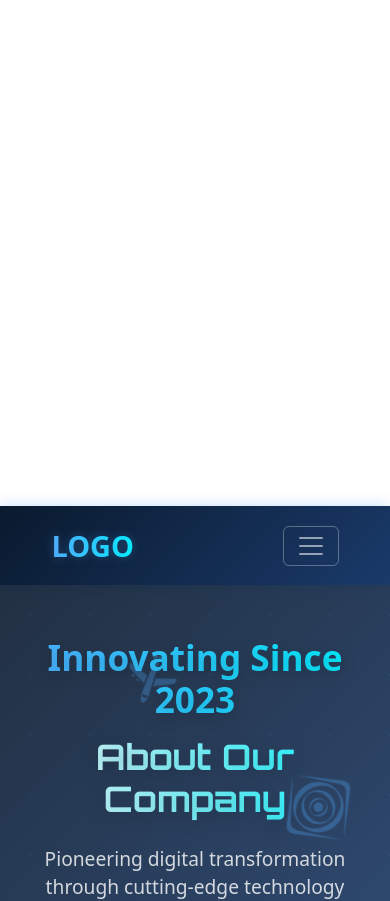
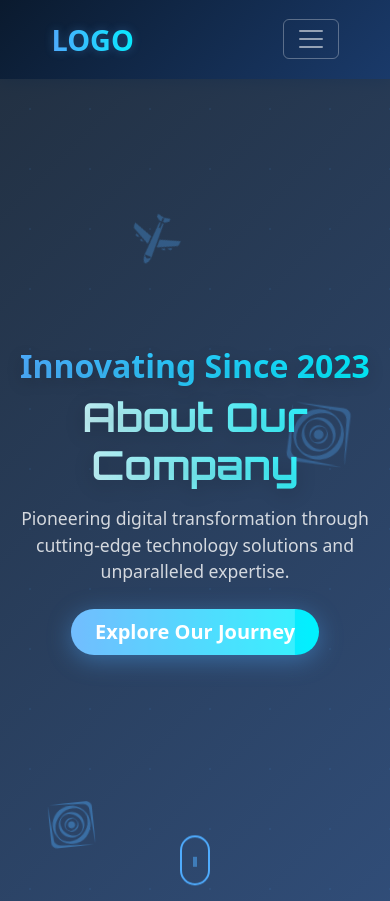
Before and after one commit to vishalkmar/code, a React (Create React App) app: page /about in a window 390 px wide. Shown: the top 901 px of the page. Built offline with nearby package versions, Linux system fonts and the light colour scheme.

Commit message:
final fix all component bs image bachi hia

```diff
--- a/src/AboutComponents/AboutBanner.js
+++ b/src/AboutComponents/AboutBanner.js
@@ -2,9 +2,10 @@ import React from 'react';
 import 'bootstrap/dist/css/bootstrap.min.css';
 import { GiSpinningBlades, GiCommercialAirplane, GiAbstract024 } from 'react-icons/gi';
 import { useNavigate } from 'react-router-dom';
+
 const AboutBanner = () => {
+  const navigate = useNavigate();
 
-     const navigate = useNavigate();
   // Flying objects data
   const flyingObjects = [
     { id: 1, icon: <GiCommercialAirplane />, size: '3rem', top: '20%', left: '5%', animation: 'flyRight 15s linear infinite' },
@@ -15,8 +16,8 @@ const AboutBanner = () => {
 
   return (
     <section className="position-relative overflow-hidden" style={{
-      height: '80vh',
-      minHeight: '600px',
+      minHeight: '100vh',
+      padding: '4rem 0',
       background: 'linear-gradient(135deg, rgba(10, 26, 46, 0.9) 0%, rgba(26, 58, 106, 0.9) 100%)',
       display: 'flex',
       alignItems: 'center'
@@ -41,11 +42,11 @@ const AboutBanner = () => {
         opacity: 0.5
       }}></div>
 
-      <div className="container position-relative z-index-1 py-5">
+      <div className="container position-relative z-index-1 py-3 py-md-5">
         <div className="row">
           <div className="col-12 col-lg-8 mx-auto text-center">
             {/* Main Heading with Animation */}
-            <h1 className="display-3 fw-bold mb-4" style={{
+            <h1 className="display-3 fw-bold mb-3 mb-md-4" style={{
               background: 'linear-gradient(90deg, #4facfe 0%, #00f2fe 100%)',
               WebkitBackgroundClip: 'text',
               WebkitTextFillColor: 'transparent',
@@ -54,34 +55,33 @@ const AboutBanner = () => {
               lineHeight: '1.2'
             }}>
               <span className="d-block" style={{ animation: 'fadeInUp 1s ease' }}>Innovating Since 2023</span>
-              <span className="d-block mt-3" style={{
-                fontSize: '4.8rem',
-                 background: 'linear-gradient(90deg,rgb(242, 244, 247) 0%, #00f2fe 100%)',
-                // background: 'linear-gradient(90deg, #4facfe 0%, #00f2fe 100%)',
+              <span className="d-block mt-2 mt-md-3" style={{
+                fontSize: 'clamp(2.5rem, 8vw, 4.8rem)',
+                background: 'linear-gradient(90deg, rgb(242, 244, 247) 0%, #00f2fe 100%)',
                 WebkitBackgroundClip: 'text',
                 WebkitTextFillColor: 'transparent',
                 textShadow: '0 4px 20px rgba(0, 0, 0, 0.2)',
                 animation: 'fadeInUp 1s ease 0.3s forwards',
-                fontFamily:'orbitron'
+                fontFamily: 'orbitron'
               }}>
                 About Our Company
               </span>
             </h1>
 
             {/* Animated Subheading */}
-            <p className="lead mb-5 mx-auto" style={{
+            <p className="lead mb-4 mb-md-5 mx-auto" style={{
               color: 'rgba(255, 255, 255, 0.8)',
               maxWidth: '700px',
               animation: 'fadeInUp 1s ease 0.6s forwards',
               opacity: 0,
-              fontSize: '1.5rem'
+              fontSize: 'clamp(1.1rem, 3vw, 1.5rem)'
             }}>
               Pioneering digital transformation through cutting-edge technology solutions and unparalleled expertise.
             </p>
 
             {/* Animated Button */}
             <div style={{ animation: 'fadeInUp 1s ease 0.9s forwards', opacity: 0 }}>
-              <button  className="btn btn-lg px-5 py-3" style={{
+              <button className="btn btn-lg px-4 px-md-5 py-2 py-md-3" style={{
                 background: 'linear-gradient(90deg, #4facfe 0%, #00f2fe 100%)',
                 border: 'none',
                 borderRadius: '50px',
@@ -90,15 +90,15 @@ const AboutBanner = () => {
                 boxShadow: '0 5px 25px rgba(79, 172, 254, 0.4)',
                 position: 'relative',
                 overflow: 'hidden'
-              }} onClick={()=>{
-                 navigate('/');
+              }} onClick={() => {
+                navigate('/');
               }}>
                 <span className="position-relative z-index-1">Explore Our Journey</span>
                 <span className="position-absolute top-0 left-0 w-100 h-100" style={{
                   background: 'rgba(255, 255, 255, 0.2)',
                   transform: 'translateX(-100%)',
                   transition: 'transform 0.3s ease',
-                  fontFamily:'orbitron'
+                  fontFamily: 'orbitron'
                 }}></span>
               </button>
             </div>
@@ -107,7 +107,7 @@ const AboutBanner = () => {
       </div>
 
       {/* Scrolling Arrow Indicator */}
-      <div className="position-absolute bottom-0 start-50 translate-x-50 mb-5" style={{
+      <div className="position-absolute bottom-0 start-50 translate-x-50 mb-4 mb-md-5" style={{
         animation: 'bounce 2s infinite',
         zIndex: 1
       }}>
@@ -177,50 +177,6 @@ const AboutBanner = () => {
         .z-index-1 {
           z-index: 1;
         }
-
-        @media (max-width: 992px) {
-          .display-3 {
-            font-size: 3.5rem;
-          }
-
-          .display-3 span.d-block {
-            font-size: 4rem !important;
-          }
-        }
-
-        @media (max-width: 768px) {
-          section {
-            height: 70vh !important;
-            min-height: 500px !important;
-          }
-
-          .display-3 {
-            font-size: 2.5rem;
-          }
-
-          .display-3 span.d-block {
-            font-size: 3rem !important;
-          }
-
-          .lead {
-            font-size: 1.2rem !important;
-          }
-        }
-
-        @media (max-width: 576px) {
-          section {
-            height: 60vh !important;
-            min-height: 400px !important;
-          }
-
-          .display-3 {
-            font-size: 2rem;
-          }
-
-          .display-3 span.d-block {
-            font-size: 2.2rem !important;
-          }
-        }
       `}</style>
     </section>
   );
--- a/src/AboutComponents/Aboutcomponent.js
+++ b/src/AboutComponents/Aboutcomponent.js
@@ -332,6 +332,7 @@ const AboutSecondSection = () => {
           }
         }
       `}</style>
+
     </section>
   );
 };
--- a/src/AboutComponents/TeamSection.js
+++ b/src/AboutComponents/TeamSection.js
@@ -8,49 +8,43 @@ const TeamSection = () => {
     {
       id: 1,
       name: "Rahul Sharma",
-    //   role: "CEO & Founder",
       bio: "Technology visionary with 15+ years of experience in software development and business strategy.",
       image: "https://randomuser.me/api/portraits/men/32.jpg"
     },
     {
       id: 2,
       name: "Priya Patel",
-    //   role: "CTO",
       bio: "Expert in scalable architecture and leading engineering teams to build robust solutions.",
       image: "https://randomuser.me/api/portraits/women/44.jpg"
     },
     {
       id: 3,
       name: "Amit Singh",
-    //   role: "Lead Developer",
       bio: "Full-stack developer specializing in React, Node.js, and cloud infrastructure.",
       image: "https://randomuser.me/api/portraits/men/67.jpg"
     },
     {
       id: 4,
       name: "Neha Gupta",
-    //   role: "UX Designer",
       bio: "Creative designer focused on creating intuitive user experiences and beautiful interfaces.",
       image: "https://randomuser.me/api/portraits/women/63.jpg"
     },
     {
       id: 5,
       name: "Vikram Joshi",
-    //   role: "DevOps Engineer",
       bio: "Infrastructure specialist automating deployments and optimizing cloud environments.",
       image: "https://randomuser.me/api/portraits/men/81.jpg"
     },
     {
       id: 6,
       name: "Ananya Reddy",
-    //   role: "Product Manager",
       bio: "Bridges business needs with technical solutions to deliver exceptional products.",
       image: "https://randomuser.me/api/portraits/women/68.jpg"
     }
   ];
 
   return (
-    <section className="py-5 position-relative overflow-hidden" style={{
+    <section className="py-5 h-auto position-relative overflow-hidden" style={{
       background: 'linear-gradient(135deg, #0a1a2e 0%, #1a3a6a 100%)'
     }}>
       {/* Flying Objects */}
@@ -91,7 +85,10 @@ const TeamSection = () => {
 
         <div className="row g-4">
           {teamMembers.map(member => (
-            <div key={member.id} className="col-12 col-md-6 col-lg-4">
+            <div
+              key={member.id}
+              className="col-6 col-lg-4"  // col-6 = 2 cols below 992px, col-lg-4 = 3 cols ≥992px
+            >
               <div className="team-card position-relative overflow-hidden rounded" style={{
                 height: '450px',
                 cursor: 'pointer'
@@ -108,7 +105,6 @@ const TeamSection = () => {
                   transition: 'all 0.3s ease'
                 }}>
                   <h5 className="text-white mb-1" style={{fontFamily:'orbitron',fontSize:'1.5rem'}}>{member.name}</h5>
-                  {/* <p className="text-white-50 small mb-0">{member.role}</p> */}
                 </div>
 
                 {/* Hover Overlay */}
@@ -119,9 +115,7 @@ const TeamSection = () => {
                   transform: 'translateY(100%)'
                 }}>
                   <h5 className="text-white mb-2">{member.name}</h5>
-                  <p className="text-white-50 small mb-3">{member.role}</p>
                   <p className="text-white mb-4">{member.bio}</p>
-
                 </div>
               </div>
             </div>
@@ -159,28 +153,26 @@ const TeamSection = () => {
 
         @media (max-width: 992px) {
           .team-card {
-            height: 300px !important;
+            height: 350px !important;
           }
         }
 
         @media (max-width: 768px) {
+          .team-card {
+            height: 320px !important;
+          }
           .display-4 {
             font-size: 2.5rem;
-          }
-
-          .team-card {
-            height: 280px !important;
           }
         }
 
         @media (max-width: 576px) {
+          .team-card {
+            height: 280px !important;
+          }
           .display-4 {
             font-size: 2rem;
           }
-
-          // .team-card {
-          //   height: 250px !important;
-          // }
         }
       `}</style>
     </section>
--- a/src/clientReview.js
+++ b/src/clientReview.js
@@ -11,7 +11,7 @@ const ClientReviews = () => {
     {
       id: 1,
       name: "Rahul Sharma",
-      company: "TechSolutions Pvt Ltd",
+
       review: "Their software development team delivered exceptional results. The app they built increased our customer engagement by 40% within just 3 months.",
       rating: 5,
       image: "https://randomuser.me/api/portraits/men/32.jpg"
@@ -19,7 +19,6 @@ const ClientReviews = () => {
     {
       id: 2,
       name: "Priya Patel",
-      company: "Digital Marketing Pro",
       review: "The SEO strategies implemented by this team tripled our organic traffic. Their attention to detail and regular reporting is impressive.",
       rating: 5,
       image: "https://randomuser.me/api/portraits/women/44.jpg"
@@ -27,7 +26,6 @@ const ClientReviews = () => {
     {
       id: 3,
       name: "Amit Singh",
-      company: "E-Commerce Ventures",
       review: "Our website redesign has significantly reduced bounce rates. The team understood our vision perfectly and executed it flawlessly.",
       rating: 4,
       image: "https://randomuser.me/api/portraits/men/67.jpg"
@@ -35,7 +33,6 @@ const ClientReviews = () => {
     {
       id: 4,
       name: "Neha Gupta",
-      company: "StartUp Innovations",
       review: "The mobile app they developed exceeded our expectations. User feedback has been overwhelmingly positive with 4.9/5 rating on Play Store.",
       rating: 5,
       image: "https://randomuser.me/api/portraits/women/63.jpg"
@@ -43,7 +40,6 @@ const ClientReviews = () => {
     {
       id: 5,
       name: "Vikram Joshi",
-      company: "Global Enterprises",
       review: "Their team's technical expertise and professionalism made our digital transformation seamless. Highly recommended for complex projects.",
       rating: 5,
       image: "https://randomuser.me/api/portraits/men/81.jpg"
@@ -51,7 +47,6 @@ const ClientReviews = () => {
     {
       id: 6,
       name: "Sonia Verma",
-      company: "AI Dynamics",
       review: "Thanks to their branding and UI services, our platform looks stunning and modern. We’ve received great feedback from our users.",
       rating: 5,
       image: "https://randomuser.me/api/portraits/women/61.jpg"
```
